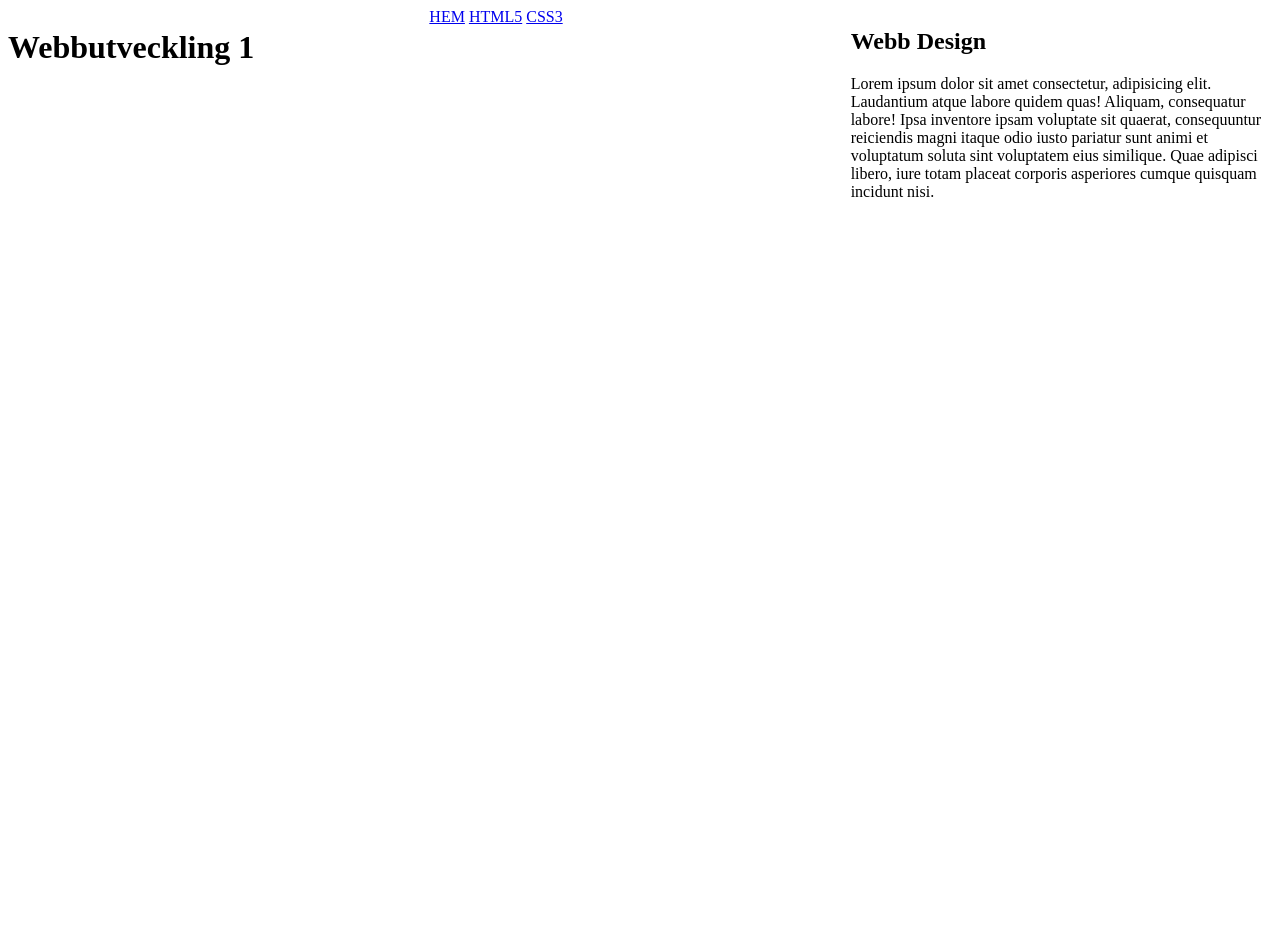
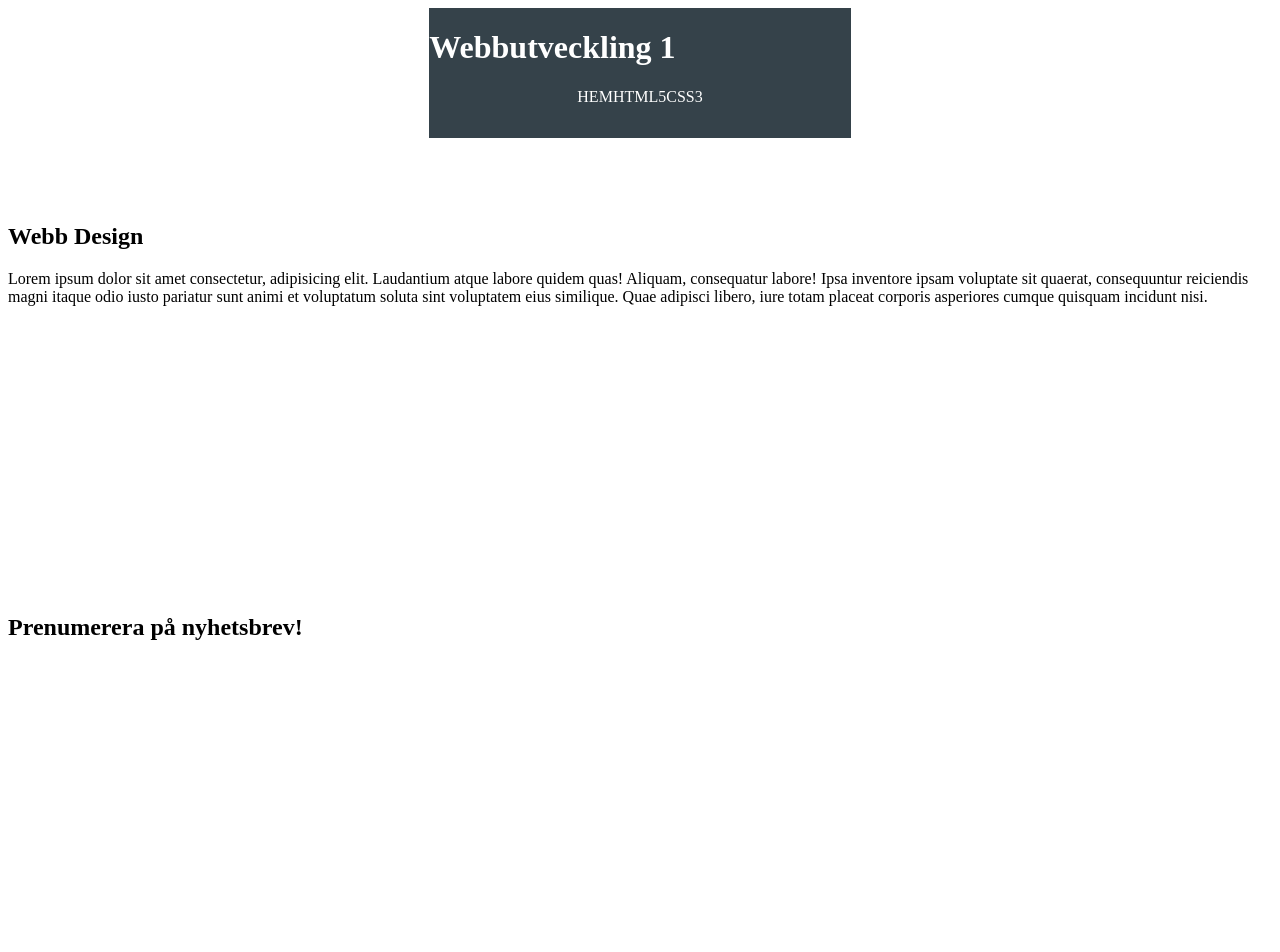
Before and after one commit to te22a-lignell-alexandra/6d_grid, a plain HTML site: page index.html in a window 1280 px wide. Shown: the top 952 px of the page. Drawn offline with Linux system fonts and the light colour scheme.

Commit message:
börjat med css

```diff
--- a/index.html
+++ b/index.html
@@ -8,6 +8,7 @@
 </head>
 <body>
 
+    <div class="header_container">
         <header>
             <h1>Webbutveckling 1</h1>
         </header>
@@ -17,13 +18,14 @@
             <a href="https://en.wikipedia.org/wiki/Tree_frog">HTML5</a>
             <a href="https://en.wikipedia.org/wiki/Tree_frog">CSS3</a>
         </nav>
+    </div>
 
-    <section>
+    <section class="section1">
         <h1>Webb Design</h1>
         <p>Lorem ipsum dolor sit amet consectetur, adipisicing elit. Laudantium atque labore quidem quas! Aliquam, consequatur labore! Ipsa inventore ipsam voluptate sit quaerat, consequuntur reiciendis magni itaque odio iusto pariatur sunt animi et voluptatum soluta sint voluptatem eius similique. Quae adipisci libero, iure totam placeat corporis asperiores cumque quisquam incidunt nisi.</p>
     </section>
 
-    <section>
+    <section class="section2">
         <h2>Prenumerera på nyhetsbrev!</h2>
     </section>
 
--- a/style.css
+++ b/style.css
@@ -1,5 +1,49 @@
 body{
     display: grid;
     grid-template-columns: 1fr 1fr 1fr;
-    grid-template-rows: 1fr 0.5fr 3fr 1fr 4fr 1fr;
+    grid-template-rows: 10% 5% 30% 45% 10%;
 }
+
+.header_container{
+    grid-column: 2/3;
+    grid-row: 1/2;
+    background-color: #35424a;
+}
+
+header{
+    color: white;
+    display: flex;
+    flex-direction: column;
+    justify-content: center;
+}
+
+nav{
+    display: flex;
+    flex-direction: row;
+    justify-content: center;
+}
+
+a{
+    color: white;
+    text-decoration: none;
+}
+
+.section1{
+    grid-column: 1/4;
+    grid-row: 3/4;
+}
+
+.section2{
+    grid-column: 1/4;
+    grid-row: 4/5;
+}
+
+main{
+    grid-column: 1/4;
+    grid-row: 5/6;
+}
+
+footer{
+    grid-column: 1/4;
+    grid-row: 6/7;
+}
```
Lines whose indentation alone changed are shown as unchanged.
